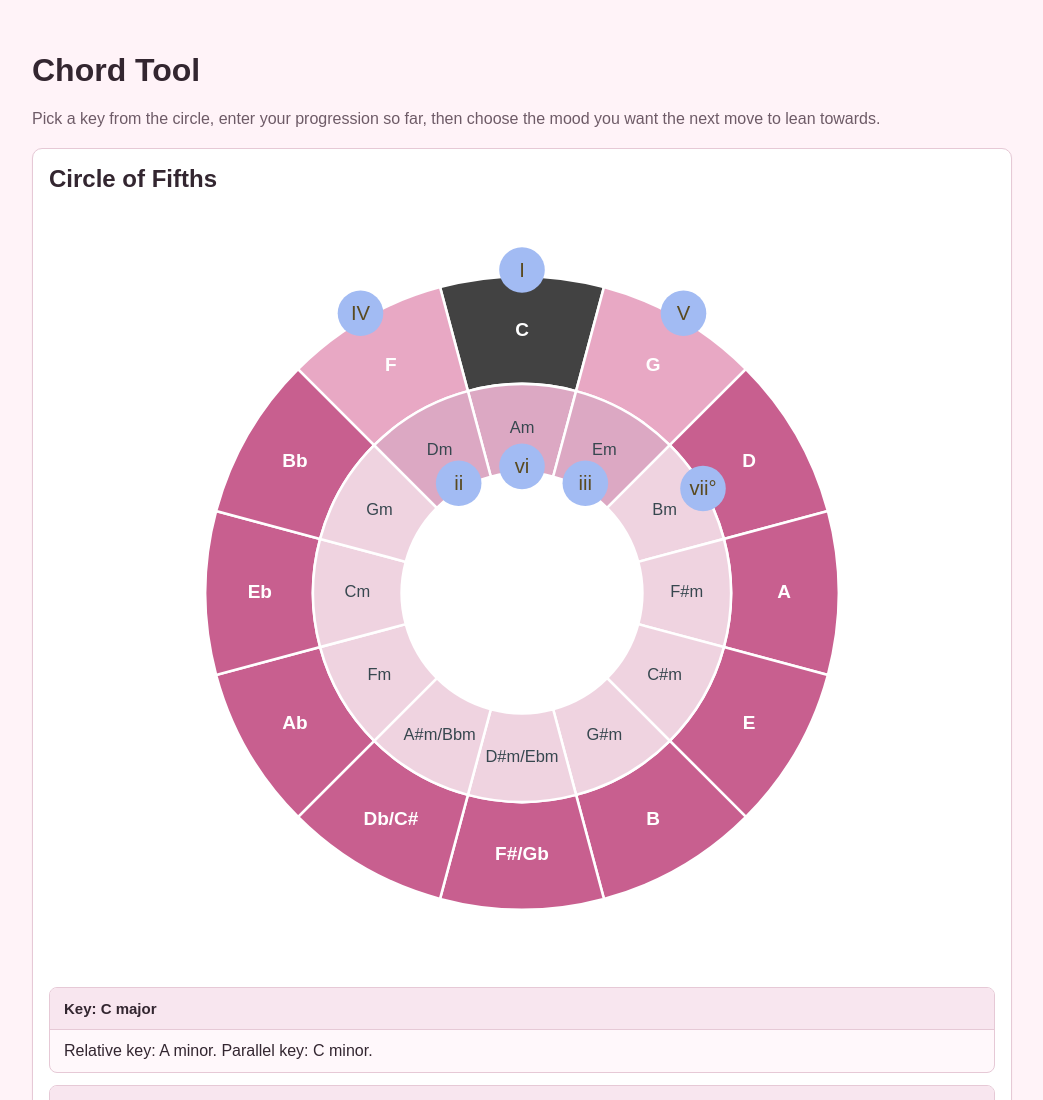
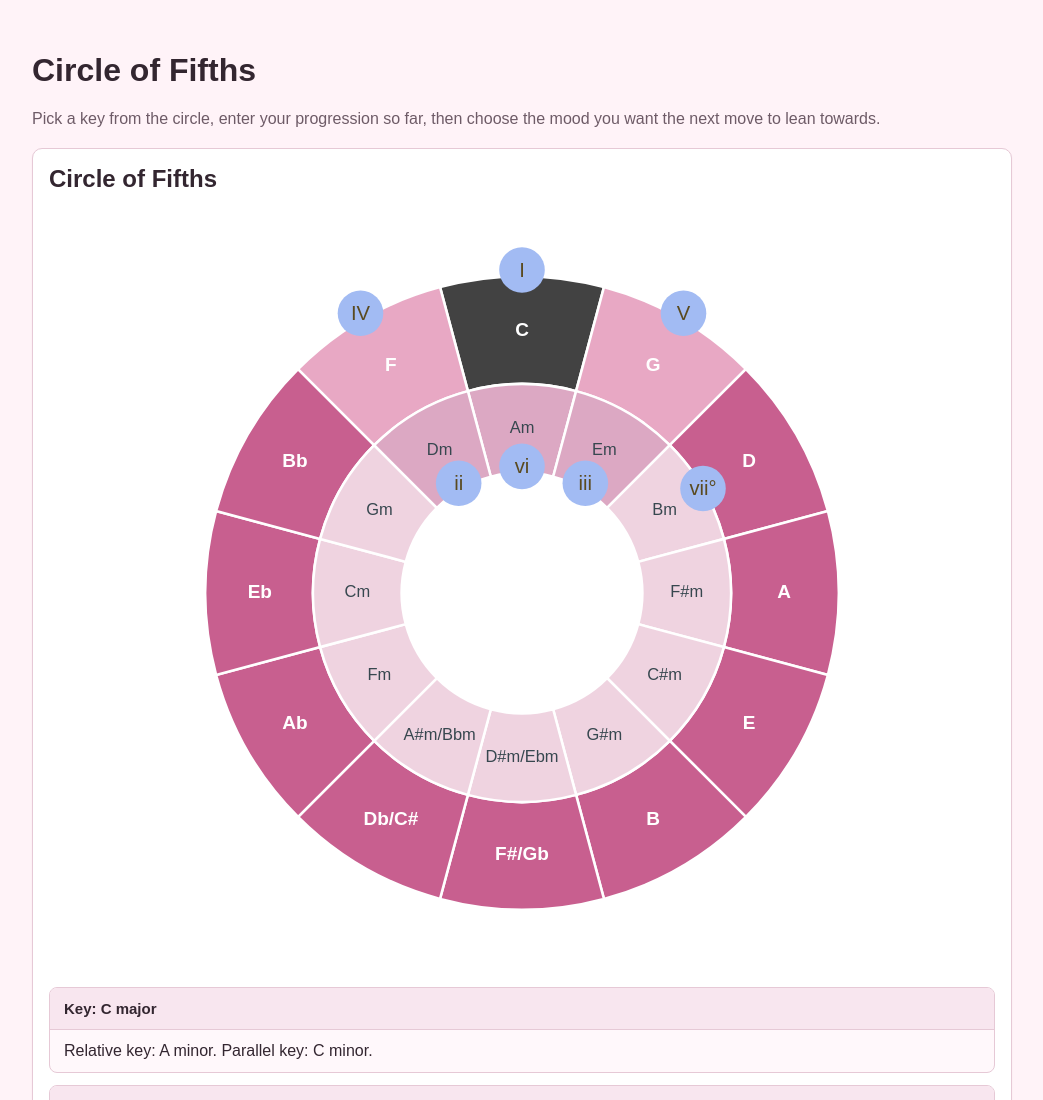
Before and after one commit to beccapowellstuff/Chord-Supporting-Helper-Application, a plain HTML site: page index.html in a window 1280 px wide. Shown: the top 1100 px of the page, without its empty margins (118-1161 px from the left). Drawn offline with Linux system fonts and the light colour scheme; files whose address does not match are found by name.

Commit message:
Update title and heading to reflect application name

```diff
--- a/index.html
+++ b/index.html
@@ -3,12 +3,12 @@
 <head>
   <meta charset="UTF-8">
   <meta name="viewport" content="width=device-width, initial-scale=1.0">
-  <title>Chord Tool</title>
+  <title>Chord Supporting Helper Application</title>
   <link rel="stylesheet" href="styles.css">
 </head>
 <body>
   <div class="page">
-    <h1>Chord Tool</h1>
+    <h1>Circle of Fifths</h1>
     <p>Pick a key from the circle, enter your progression so far, then choose the mood you want the next move to lean towards.</p>
 
     <div class="panel">
```
